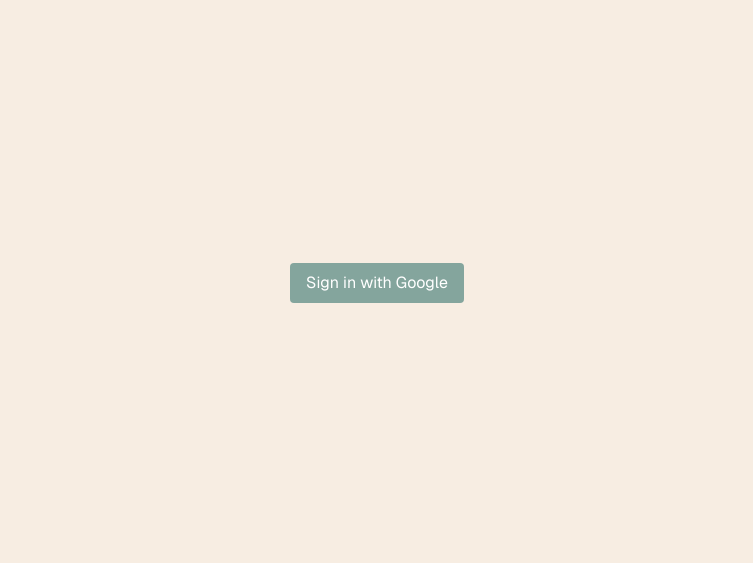
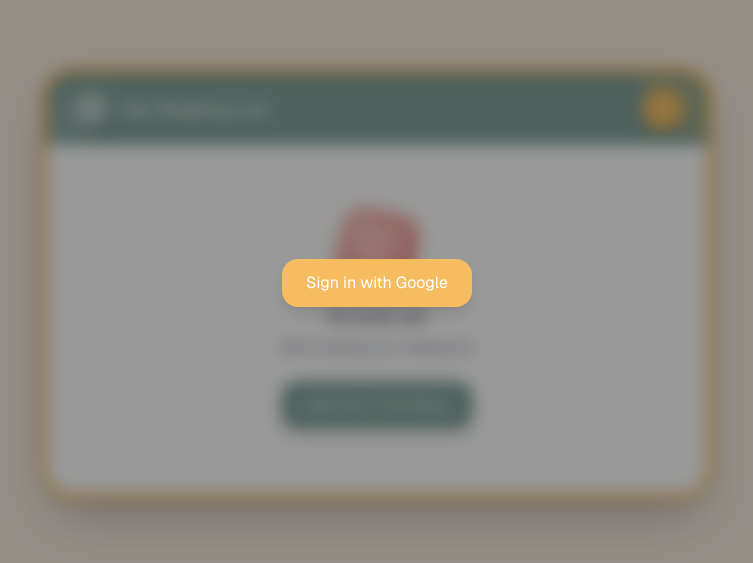
Before and after one commit to ellfiscina/tbr-sorter, a Next.js app: page / in a window 1280 px wide. Shown: the part 117-680 px from the top of the page, without its empty margins (263-1016 px from the left). Built offline with nearby package versions, Linux system fonts and the light colour scheme; no server answers.

Commit message:
show login as overlay and logged user

```diff
--- a/src/app/components/add-book-modal.tsx
+++ b/src/app/components/add-book-modal.tsx
@@ -18,7 +18,7 @@
     <button
       type="submit"
       disabled={pending}
-      className="flex-1 px-5 py-3 bg-primary text-white rounded-2xl hover:bg-primary/90 active:scale-95 disabled:bg-gray-300 disabled:text-gray-500 transition-all shadow-md disabled:cursor-not-allowed focus:outline-none focus:ring-2 focus:ring-primary"
+      className="cursor-pointer flex-1 px-5 py-3 bg-primary text-white rounded-2xl hover:bg-primary/90 active:scale-95 disabled:bg-gray-300 disabled:text-gray-500 transition-all shadow-md disabled:cursor-not-allowed focus:outline-none focus:ring-2 focus:ring-primary"
     >
       {pending ? 'Adding…' : 'Add Book'}
     </button>
--- a/src/app/components/call-to-action.tsx
+++ b/src/app/components/call-to-action.tsx
@@ -18,7 +18,7 @@
       </p>
       <button
         onClick={openModal}
-        className="px-6 py-3 bg-primary text-white rounded-2xl hover:bg-primary/90 active:scale-95 transition-all shadow-lg focus:outline-none focus:ring-2 focus:ring-primary focus:ring-offset-2"
+        className="cursor-pointer px-6 py-3 bg-primary text-white rounded-2xl hover:bg-primary/90 active:scale-95 transition-all shadow-lg focus:outline-none focus:ring-2 focus:ring-primary focus:ring-offset-2"
         aria-label="Add your first book to the reading list"
       >
         Add Your First Book
--- a/src/app/components/header.tsx
+++ b/src/app/components/header.tsx
@@ -4,7 +4,7 @@
 
 import { useModal } from "@/contexts/modal-context";
 
-const Header = () => {
+const Header = ({ email }: { email: string }) => {
   const { openModal } = useModal();
 
   return (
@@ -19,11 +19,14 @@
           </div>
           <div>
             <h1 className="text-white text-xl">My Reading List</h1>
+            <p className="text-white/80 text-xs flex items-center gap-1">
+              {email}
+            </p>
           </div>
         </div>
         <button
           onClick={openModal}
-          className="w-10 h-10 bg-accent hover:bg-accent/90 active:scale-95 rounded-2xl flex items-center justify-center transition-all shadow-lg focus:outline-none focus:ring-2 focus:ring-white focus:ring-offset-2 focus:ring-offset-primary"
+          className="cursor-pointer w-10 h-10 bg-accent hover:bg-accent/90 active:scale-95 rounded-2xl flex items-center justify-center transition-all shadow-lg focus:outline-none focus:ring-2 focus:ring-white focus:ring-offset-2 focus:ring-offset-primary"
           aria-label="Add new book to reading list"
         >
           <Plus className="w-5 h-5 text-white" aria-hidden="true" />
--- /dev/null
+++ b/src/app/components/login-overlay.tsx
@@ -0,0 +1,25 @@
+'use client';
+import { signIn } from "next-auth/react";
+
+const LoginOverlay = () => {
+  return (
+    <div
+      className="fixed inset-0 z-50 flex items-center justify-center"
+      aria-modal="true"
+      role="dialog"
+    >
+      <div className="absolute inset-0 bg-black/40 backdrop-blur-sm" />
+
+      <div className="relative z-10 pointer-events-auto">
+        <button
+          onClick={() => signIn("google")}
+          className="cursor-pointer px-6 py-3 bg-accent text-white hover:bg-accent/90 active:scale-95 rounded-2xl flex items-center justify-center transition-all shadow-lg focus:outline-none focus:ring-2 focus:ring-white focus:ring-offset-2 focus:ring-offset-primary"
+        >
+          Sign in with Google
+        </button>
+      </div>
+    </div>
+  );
+}
+
+export default LoginOverlay;
--- a/src/app/components/login.tsx
+++ /dev/null
@@ -1,16 +0,0 @@
-'use client';
-
-import { signIn } from "next-auth/react";
-
-export function Login() {
-  return (
-    <div className="flex min-h-screen items-center justify-center bg-cream font-sans p-4">
-      <button
-        onClick={() => signIn("google")}
-        className="px-4 py-2 rounded bg-primary text-white"
-      >
-        Sign in with Google
-      </button>
-    </div>
-  );
-}
--- a/src/app/components/up-next.tsx
+++ b/src/app/components/up-next.tsx
@@ -84,7 +84,7 @@
             <div className="flex flex-col sm:flex-row gap-3">
               <button
                 onClick={() => handleDelete(nextBook.id)}
-                className="flex-1 px-6 py-3 bg-primary text-white rounded-2xl hover:bg-primary/90 active:scale-95 transition-all shadow-lg flex items-center justify-center gap-2 focus:outline-none focus:ring-2 focus:ring-primary focus:ring-offset-2"
+                className="cursor-pointer flex-1 px-6 py-3 bg-primary text-white rounded-2xl hover:bg-primary/90 active:scale-95 transition-all shadow-lg flex items-center justify-center gap-2 focus:outline-none focus:ring-2 focus:ring-primary focus:ring-offset-2"
                 aria-label={`Start reading ${nextBook.title}`}
               >
                 <CheckCircle2 className="w-5 h-5" aria-hidden="true" />
@@ -93,7 +93,7 @@
               <button
                 onClick={handleRandomPick}
                 disabled={books.length <= 1}
-                className="flex-1 px-6 py-3 bg-secondary text-white rounded-2xl hover:bg-secondary/90 active:scale-95 disabled:bg-gray-300 disabled:text-gray-500 transition-all shadow-lg flex items-center justify-center gap-2 disabled:cursor-not-allowed focus:outline-none focus:ring-2 focus:ring-secondary focus:ring-offset-2"
+                className="cursor-pointer flex-1 px-6 py-3 bg-secondary text-white rounded-2xl hover:bg-secondary/90 active:scale-95 disabled:bg-gray-300 disabled:text-gray-500 transition-all shadow-lg flex items-center justify-center gap-2 disabled:cursor-not-allowed focus:outline-none focus:ring-2 focus:ring-secondary focus:ring-offset-2"
                 aria-label="Pick a random book from your queue to read next"
                 aria-disabled={books.length <= 1}
               >
--- a/src/app/page.tsx
+++ b/src/app/page.tsx
@@ -7,59 +7,51 @@
 import BookList from "./components/book-list";
 import CallToAction from "./components/call-to-action";
 import Header from "./components/header";
-import { Login } from "./components/login";
+import LoginOverlay from "./components/login-overlay";
 import Notification from "./components/notification";
 import UpNext from "./components/up-next";
 
 export default async function Home() {
   const session = await getServerSession();
 
-  if (!session) {
-    return <Login />;
-  }
-
-  const books = await fetchBooks();
-  const booksWithCovers = await Promise.all(
-    books.map(async (book) => ({
-      ...book,
-      cover: await getBookCover(book.isbn),
-    }))
-  );
+  const books = session ? await fetchBooks() : [];
+  const booksWithCovers = session
+    ? await Promise.all(
+        books.map(async (book) => ({
+          ...book,
+          cover: await getBookCover(book.isbn),
+        }))
+      )
+    : [];
 
   return (
-    <div className="flex min-h-screen items-center justify-center bg-cream font-sans p-4">
+    <div
+      className={`flex min-h-screen items-center justify-center bg-cream font-sans p-4 ${
+        !session ? "pointer-events-none select-none" : ""
+      }`}
+    >
       <div className="w-full max-w-2xl">
         <div className="bg-white rounded-[2rem] shadow-2xl overflow-hidden border-[6px] border-accent">
-          <Header />
+          <Header email={session?.user.email ?? ""} />
 
           {books.length > 0 ? (
-            <UpNext
-              nextBook={booksWithCovers[0]}
-              books={booksWithCovers}
-            />
+            <UpNext nextBook={booksWithCovers[0]} books={booksWithCovers} />
           ) : (
             <CallToAction />
           )}
 
           {books.length > 1 && (
             <div className="p-6 pt-0">
-              <div className="mb-3">
-                <h3 className="text-gray-700 text-sm flex items-center gap-2">
-                  <span className="w-6 h-6 bg-blush rounded-lg flex items-center justify-center text-xs" aria-hidden="true">
-                    {books.length - 1}
-                  </span>
-                  <span aria-label={`${books.length - 1} books in your queue`}>
-                    In Your Queue
-                  </span>
-                </h3>
-              </div>
               <BookList initialBooks={booksWithCovers.slice(1)} />
             </div>
           )}
         </div>
       </div>
+
       <AddBookModal />
       <Notification />
+
+      {!session && <LoginOverlay />}
     </div>
   );
 }
```
